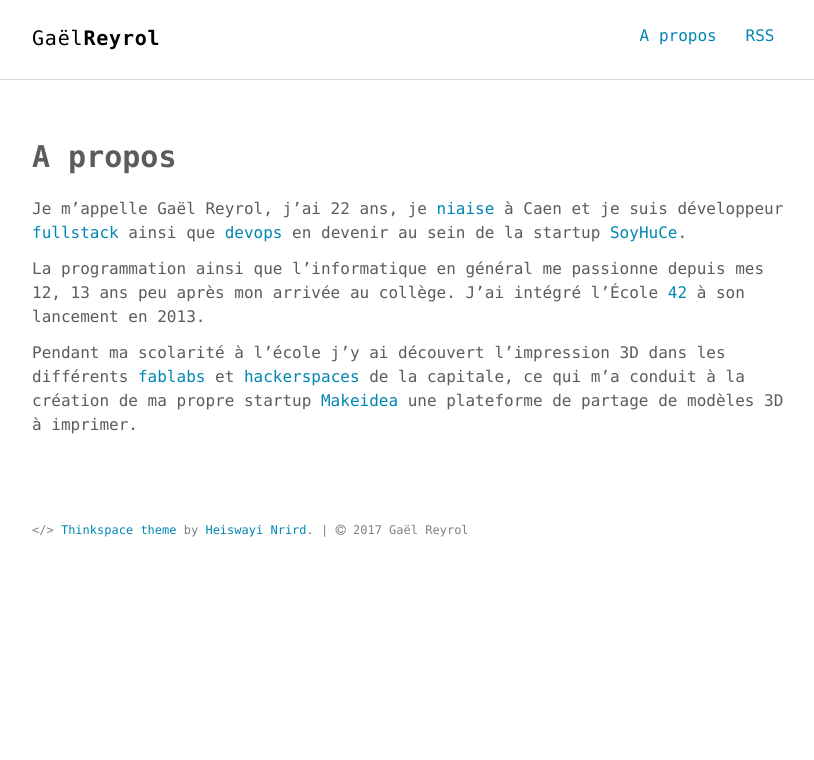
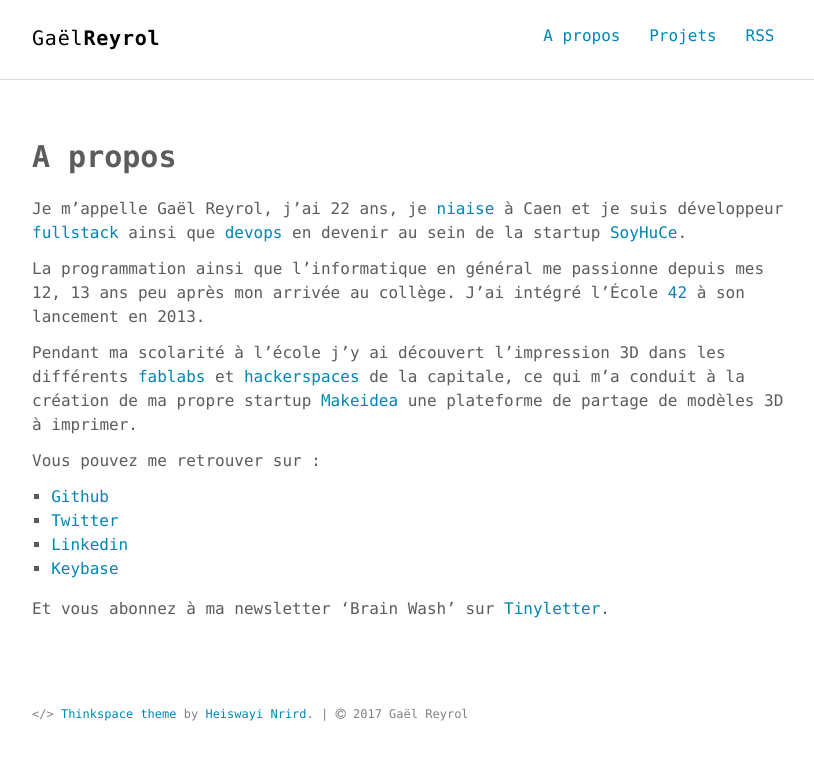
Before and after one commit to Zevran/gaelreyrol.com, a Jekyll site: the page built from apropos.md, in a window 1280 px wide. Shown: the top 760 px of the page, without its empty margins (232-1046 px from the left). Built offline with Jekyll 4.4.1, drawn with Linux system fonts in a browser that asks for light colours.

Commit message:
Add projects page and improved about page

```diff
--- a/_includes/nav.html
+++ b/_includes/nav.html
@@ -4,6 +4,7 @@
     <h1 class="logo"><a href="{{ '/' | prepend: site.baseurl }}">{{ site.title }}<span>{{ site.title2 }}</span></a></h1>
     <ul class="navbar">
       <li><a href="{{ '/apropos' | prepend: site.baseurl }}">A propos</a></li>
+      <li><a href="{{ '/projets' | prepend: site.baseurl }}">Projets</a></li>
       <li><a href="{{ "/feed.xml" | prepend: site.baseurl }}" target="_blank">RSS</a></li>
     </ul>
   </div>
--- a/apropos.md
+++ b/apropos.md
@@ -10,3 +10,13 @@
 
 Pendant ma scolarité à l'école j'y ai découvert l'impression 3D dans les différents [fablabs](https://fr.wikipedia.org/wiki/Fab_lab) et [hackerspaces](https://fr.wikipedia.org/wiki/Hackerspace) de la capitale, ce qui m'a conduit à
 la création de ma propre startup [Makeidea](https://makeidea.io) une plateforme de partage de modèles 3D à imprimer.
+
+Vous pouvez me retrouver sur :
+- [Github](https://github.com/Zevran)
+- [Twitter](https://twitter.com/GaelReyrol)
+- [Linkedin](https://linkedin.com/in/gaelreyrol)
+- [Keybase](https://keybase.io/zevran)
+
+<!-- De belles choses niveau making sont à venir sur Caen donc je vous recommande d'aller voir par là si ça vous intéresse -> [makelabs.xyz](https://makelabs.xyz) -->
+
+Et vous abonnez à ma newsletter 'Brain Wash' sur [Tinyletter](https://tinyletter.com/Zevran).
```
Also changed, not shown: _posts/2017-04-03-lancement-blog.md (+1 -1 lines), projets.md (added, +25 -0 lines).
